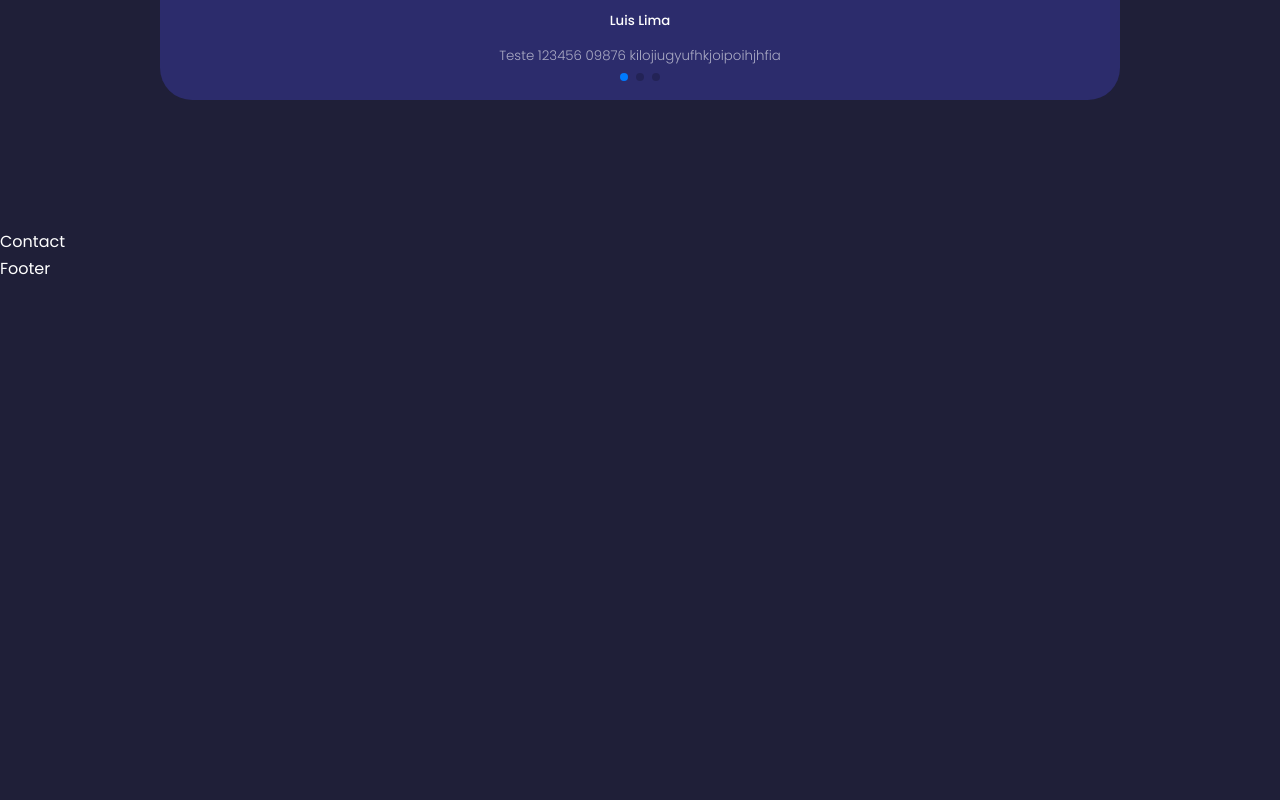
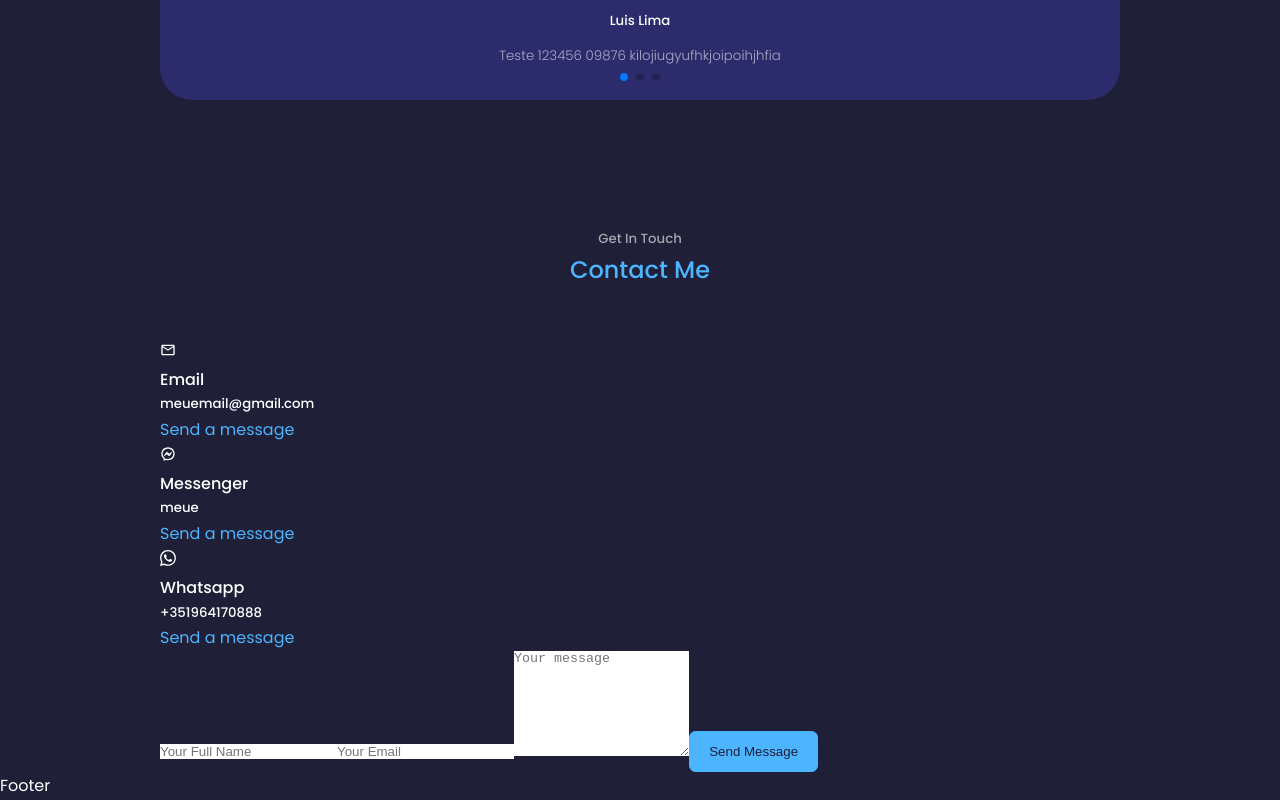
Before and after one commit to luislimaUM/my-portfolio, a React (Create React App) app: page / in a window 1280 px wide. Shown: the part 3850-4650 px from the top of the page. Before the commit the page ends 4132 px from the top, so only its background shows below. Built offline with nearby package versions, Linux system fonts and the light colour scheme.

Commit message:
contact element

```diff
--- a/src/components/contact/Contact.jsx
+++ b/src/components/contact/Contact.jsx
@@ -1,9 +1,45 @@
 import React from 'react'
 import './contact.css'
+import {MdOutlineEmail} from 'react-icons/md'
+import {RiMessengerLine} from 'react-icons/ri'
+import {BsWhatsapp} from 'react-icons/bs'
 
 const Contact = () => {
   return (
-    <section id="contact">Contact</section>
+    <section id="contact">
+      <h5>Get In Touch</h5>
+      <h2>Contact Me</h2>
+
+      <div className='container contact__container'>
+        <div className='contact__options'>
+          <article className='contact__option'>
+            <MdOutlineEmail/>
+            <h4>Email</h4>
+            <h5>meuemail@gmail.com</h5>
+            <a href='mailto:meuemail@gmail.com' target='_blank'>Send a message</a>
+          </article>
+          <article className='contact__option'>
+            <RiMessengerLine/>
+            <h4>Messenger</h4>
+            <h5>meue</h5>
+            <a href='https://m.me/luis.lima.94695' target='_blank'>Send a message</a>
+          </article>
+          <article className='contact__option'>
+            <BsWhatsapp/>
+            <h4>Whatsapp</h4>
+            <h5>+351964170888</h5>
+            <a href='https://api.whatsapp.com/send?phone=+351964170888' target='_blank'>Send a message</a>
+          </article>
+        </div>
+
+        <form action="">
+          <input type='text' name='name' placeholder='Your Full Name' required></input>
+          <input type='email' name='email' placeholder='Your Email' required></input>
+          <textarea name='message' rows='7' placeholder='Your message'></textarea>
+          <button type='submit' className='btn btn-primary'>Send Message</button>
+        </form>
+      </div>
+    </section>
   )
 }
 
```
